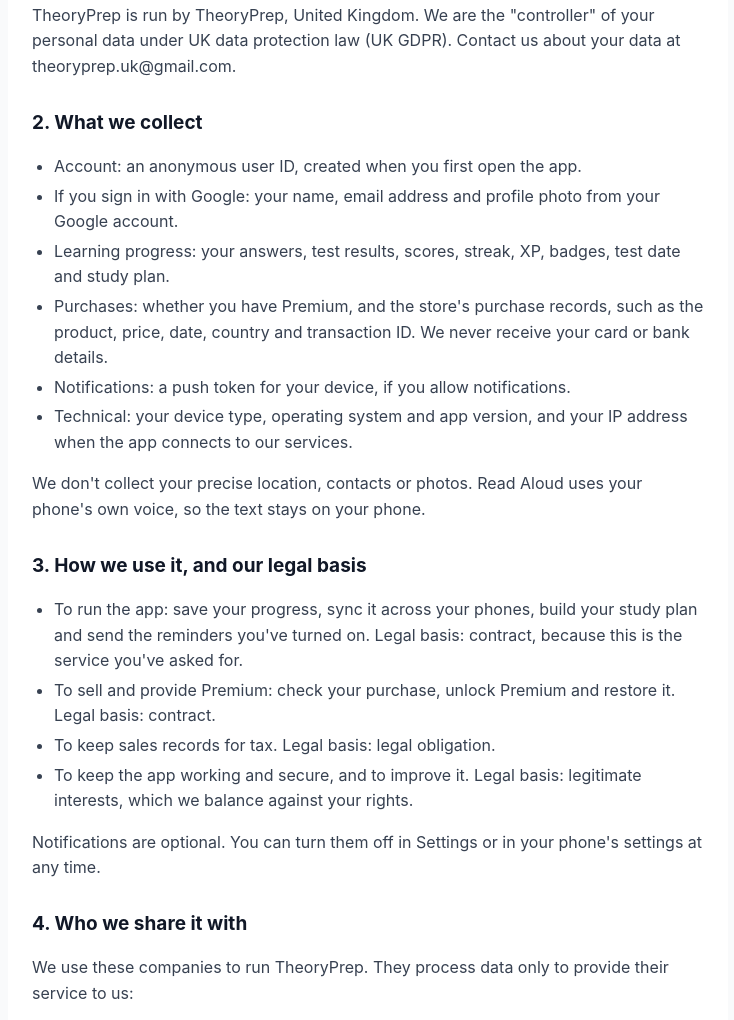
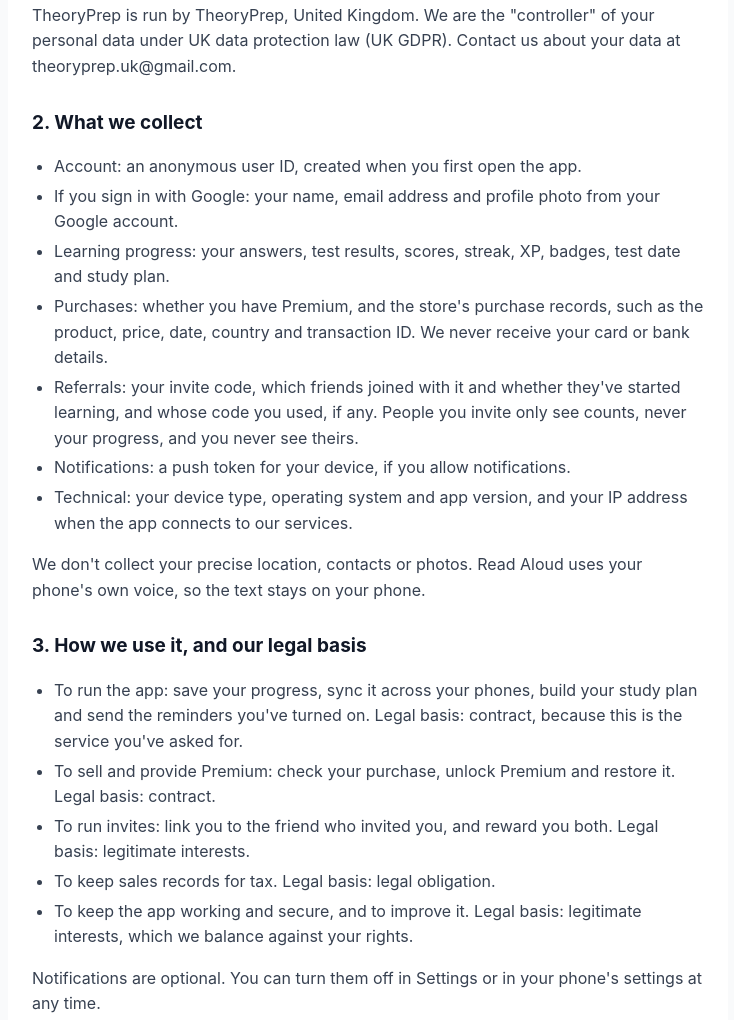
Before and after one commit to theoryprep/theoryprep.github.io, a plain HTML site: page privacy-policy.html in a window 1280 px wide. Shown: the part 314-1334 px from the top of the page, without its empty margins (272-1006 px from the left). Drawn offline with Linux system fonts and the light colour scheme.

Commit message:
Update privacy-policy.html

```diff
--- a/privacy-policy.html
+++ b/privacy-policy.html
@@ -29,10 +29,10 @@
 <h2>1. Who we are</h2>
 <p>TheoryPrep is run by TheoryPrep, United Kingdom. We are the &quot;controller&quot; of your personal data under UK data protection law (UK GDPR). Contact us about your data at theoryprep.uk@gmail.com.</p>
 <h2>2. What we collect</h2>
-<ul><li>Account: an anonymous user ID, created when you first open the app.</li><li>If you sign in with Google: your name, email address and profile photo from your Google account.</li><li>Learning progress: your answers, test results, scores, streak, XP, badges, test date and study plan.</li><li>Purchases: whether you have Premium, and the store's purchase records, such as the product, price, date, country and transaction ID. We never receive your card or bank details.</li><li>Notifications: a push token for your device, if you allow notifications.</li><li>Technical: your device type, operating system and app version, and your IP address when the app connects to our services.</li></ul>
+<ul><li>Account: an anonymous user ID, created when you first open the app.</li><li>If you sign in with Google: your name, email address and profile photo from your Google account.</li><li>Learning progress: your answers, test results, scores, streak, XP, badges, test date and study plan.</li><li>Purchases: whether you have Premium, and the store's purchase records, such as the product, price, date, country and transaction ID. We never receive your card or bank details.</li><li>Referrals: your invite code, which friends joined with it and whether they've started learning, and whose code you used, if any. People you invite only see counts, never your progress, and you never see theirs.</li><li>Notifications: a push token for your device, if you allow notifications.</li><li>Technical: your device type, operating system and app version, and your IP address when the app connects to our services.</li></ul>
 <p>We don't collect your precise location, contacts or photos. Read Aloud uses your phone's own voice, so the text stays on your phone.</p>
 <h2>3. How we use it, and our legal basis</h2>
-<ul><li>To run the app: save your progress, sync it across your phones, build your study plan and send the reminders you've turned on. Legal basis: contract, because this is the service you've asked for.</li><li>To sell and provide Premium: check your purchase, unlock Premium and restore it. Legal basis: contract.</li><li>To keep sales records for tax. Legal basis: legal obligation.</li><li>To keep the app working and secure, and to improve it. Legal basis: legitimate interests, which we balance against your rights.</li></ul>
+<ul><li>To run the app: save your progress, sync it across your phones, build your study plan and send the reminders you've turned on. Legal basis: contract, because this is the service you've asked for.</li><li>To sell and provide Premium: check your purchase, unlock Premium and restore it. Legal basis: contract.</li><li>To run invites: link you to the friend who invited you, and reward you both. Legal basis: legitimate interests.</li><li>To keep sales records for tax. Legal basis: legal obligation.</li><li>To keep the app working and secure, and to improve it. Legal basis: legitimate interests, which we balance against your rights.</li></ul>
 <p>Notifications are optional. You can turn them off in Settings or in your phone's settings at any time.</p>
 <h2>4. Who we share it with</h2>
 <p>We use these companies to run TheoryPrep. They process data only to provide their service to us:</p>
@@ -43,7 +43,7 @@
 <p>Some of these companies are based in, or store data in, the United States. When data leaves the UK, we rely on safeguards approved under UK law, such as the UK Extension to the EU-US Data Privacy Framework or the UK's International Data Transfer Addendum.</p>
 <h2>6. How long we keep it</h2>
 <ul><li>Your account and progress: until you delete your account. We may delete anonymous accounts that haven't been used for two years.</li><li>Purchase records: for six years after the purchase, as UK tax law requires.</li><li>Push tokens: until you turn notifications off, delete your account, or the token stops working.</li></ul>
-<p>Deleting your account in Settings deletes your progress and account straight away. Your purchase records stay with Apple or Google, and with RevenueCat for our tax records, but are no longer linked to your progress. To have your RevenueCat record deleted too, email us.</p>
+<p>Deleting your account in Settings deletes your account, progress, invite code and the record of who invited you straight away. Friends you invited keep their own records, which no longer link to you. Your purchase records stay with Apple or Google, and with RevenueCat for our tax records, but are no longer linked to your progress. To have your RevenueCat record deleted too, email us.</p>
 <h2>7. Your rights</h2>
 <p>You have the right to:</p>
 <ul><li>get a copy of your data,</li><li>have it corrected,</li><li>have it deleted,</li><li>object to, or restrict, how we use it,</li><li>receive it in a format you can take elsewhere, and</li><li>withdraw your consent where we rely on it, such as for notifications.</li></ul>
```
